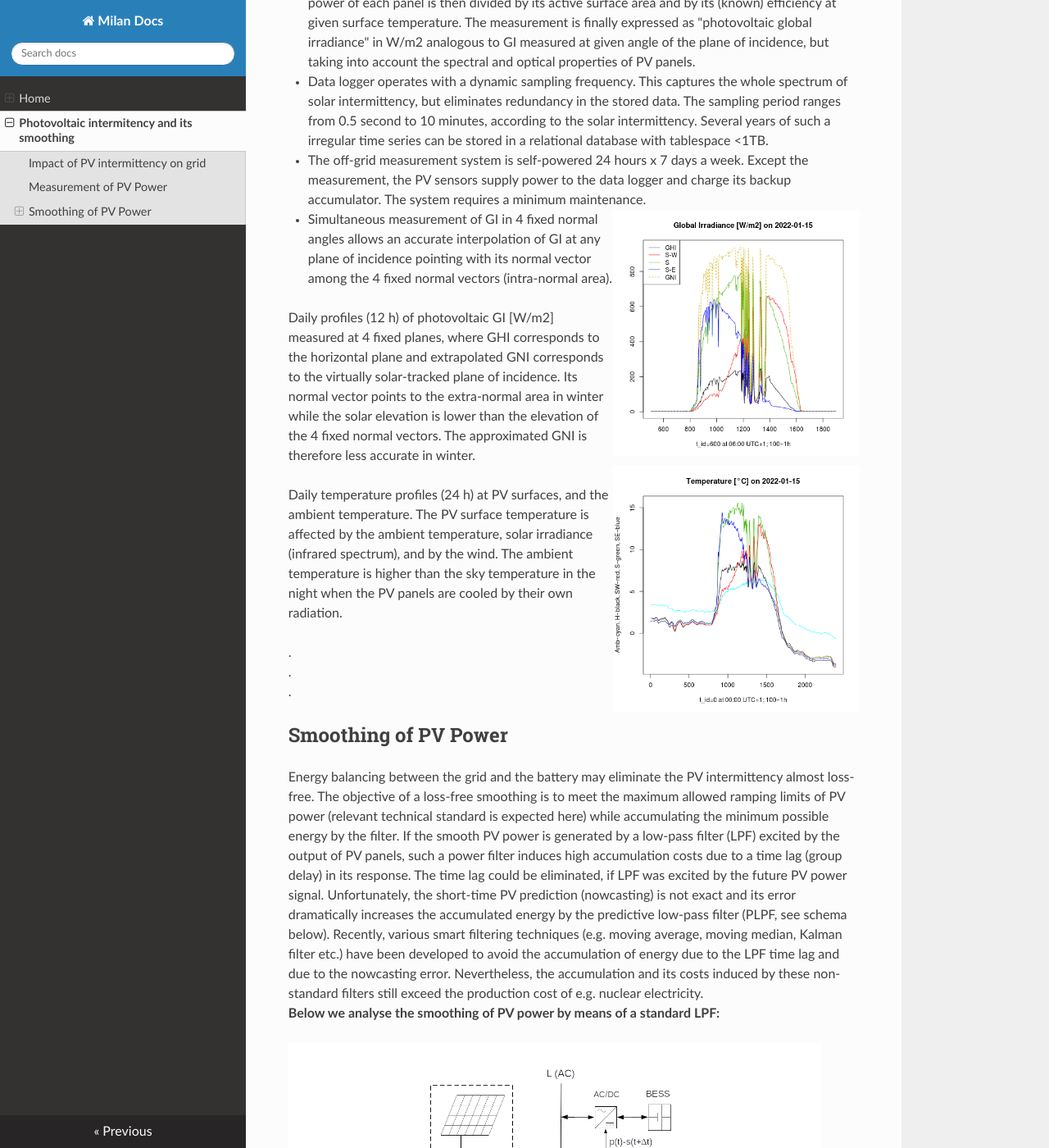
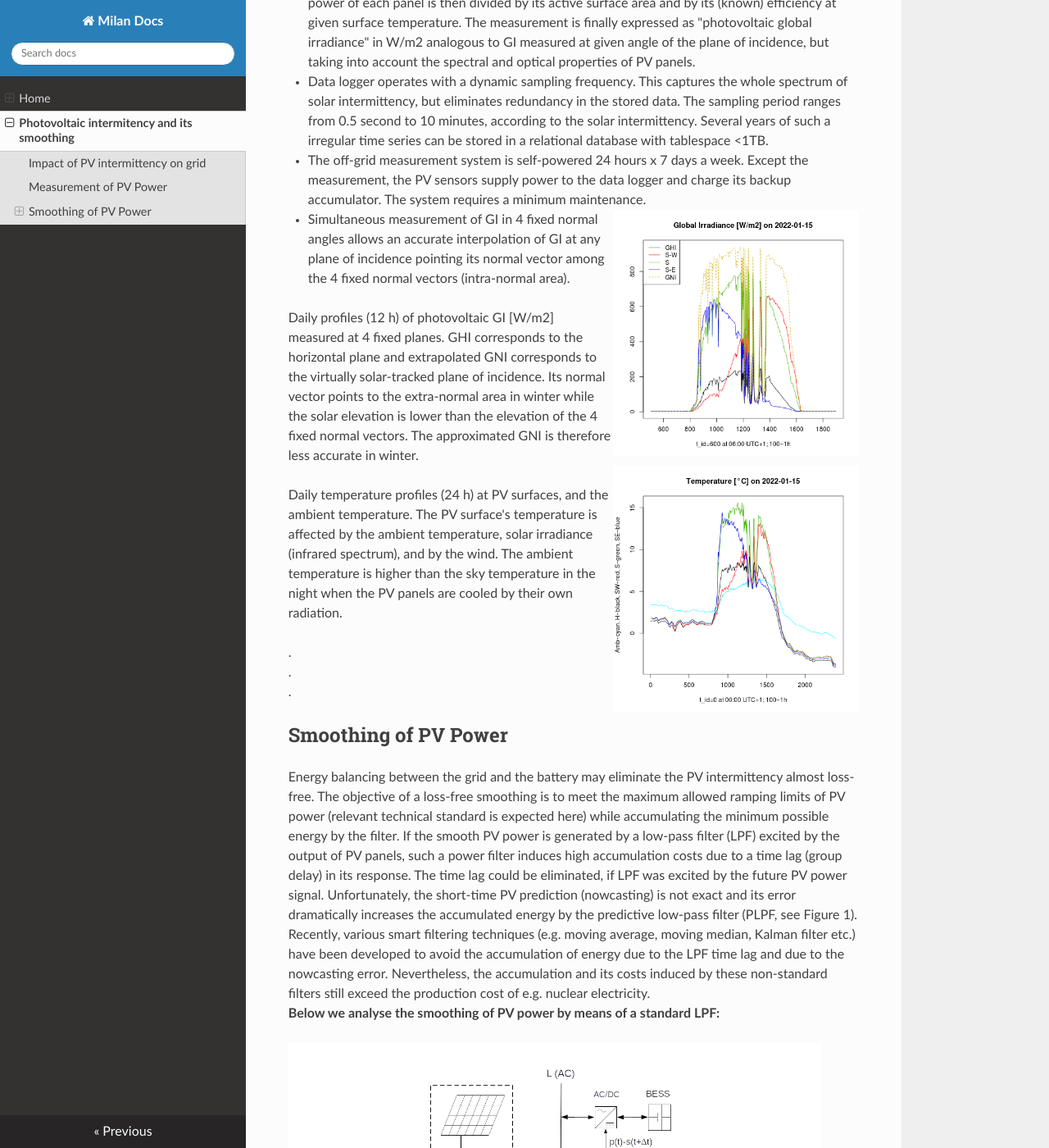
Before and after one commit to mhrons/mhrons.github.io, an MkDocs documentation site: the page built from docs/pv_log.md, in a window 1280 px wide and 1400 px high, scrolled down 2021 px. Shown: the whole window at 82% size. Built offline with MkDocs 1.6.1, drawn with Linux system fonts in a browser that asks for light colours; nearby versions of some CDN libraries; formulas are drawn with MathJax 3; some of the changed text lies outside the part shown.

Commit message:
initial version 0.3

```diff
--- a/docs/pv_log.md
+++ b/docs/pv_log.md
@@ -35,19 +35,19 @@ Here are the main system highlights:
 * Data logger operates with a dynamic sampling frequency. This captures the whole spectrum of solar intermittency, but eliminates redundancy in the stored data. The sampling period ranges from 0.5 second to 10 minutes, according to the solar intermittency. Several years of such a irregular time series can be stored in a relational database with tablespace <1TB.
 * The off-grid measurement system is self-powered 24 hours x 7 days a week. Except the measurement, the PV sensors supply power to the data logger and charge its backup accumulator. The system requires a minimum maintenance.
 ![GI](img/GI.2022-01-15.png){ width="300"  align=right }
-* Simultaneous measurement of GI in 4 fixed normal angles allows an accurate interpolation of GI at any plane of incidence pointing with its normal vector among the 4 fixed normal vectors (intra-normal area).
+* Simultaneous measurement of GI in 4 fixed normal angles allows an accurate interpolation of GI at any plane of incidence pointing its normal vector among the 4 fixed normal vectors (intra-normal area).
 
-Daily profiles (12 h) of photovoltaic GI [W/m2] measured at 4 fixed planes, where GHI corresponds to the horizontal plane and extrapolated GNI corresponds to the virtually solar-tracked plane of incidence. Its normal vector points to the extra-normal area in winter while the solar elevation is lower than the elevation of the 4 fixed normal vectors. The approximated GNI is therefore less accurate in winter.
+Daily profiles (12 h) of photovoltaic GI [W/m2] measured at 4 fixed planes. GHI corresponds to the horizontal plane and extrapolated GNI corresponds to the virtually solar-tracked plane of incidence. Its normal vector points to the extra-normal area in winter while the solar elevation is lower than the elevation of the 4 fixed normal vectors. The approximated GNI is therefore less accurate in winter.
 ![Cels](img/Cels.2022-01-15.png){ width="300"  align=right }
 
-Daily temperature profiles (24 h) at PV surfaces, and the ambient temperature. The PV surface temperature is affected by the ambient temperature, solar irradiance (infrared spectrum), and by the wind. The ambient temperature is higher than the sky temperature in the night when the PV panels are cooled by their own radiation.
+Daily temperature profiles (24 h) at PV surfaces, and the ambient temperature. The PV surface's temperature is affected by the ambient temperature, solar irradiance (infrared spectrum), and by the wind. The ambient temperature is higher than the sky temperature in the night when the PV panels are cooled by their own radiation.
 
 .
 .
 .
 
 ## Smoothing of PV Power
-Energy balancing between the grid and the battery may eliminate the PV intermittency almost loss-free. The objective of a loss-free smoothing is to meet the maximum allowed ramping limits of PV power (relevant technical standard is expected here) while accumulating the minimum possible energy by the filter. If the smooth PV power is generated by a low-pass filter (LPF) excited by the output of PV panels, such a power filter induces high accumulation costs due to a time lag (group delay) in its response. The time lag could be eliminated, if LPF was excited by the future PV power signal. Unfortunately, the short-time PV prediction (nowcasting) is not exact and its error dramatically increases the accumulated energy by the predictive low-pass filter (PLPF, see schema below). Recently, various smart filtering techniques (e.g. moving average, moving median, Kalman filter etc.) have been developed to avoid the accumulation of energy due to the LPF time lag and due to the nowcasting error. Nevertheless, the accumulation and its costs induced by these non-standard filters still exceed the production cost of e.g. nuclear electricity.
+Energy balancing between the grid and the battery may eliminate the PV intermittency almost loss-free. The objective of a loss-free smoothing is to meet the maximum allowed ramping limits of PV power (relevant technical standard is expected here) while accumulating the minimum possible energy by the filter. If the smooth PV power is generated by a low-pass filter (LPF) excited by the output of PV panels, such a power filter induces high accumulation costs due to a time lag (group delay) in its response. The time lag could be eliminated, if LPF was excited by the future PV power signal. Unfortunately, the short-time PV prediction (nowcasting) is not exact and its error dramatically increases the accumulated energy by the predictive low-pass filter (PLPF, see Figure 1). Recently, various smart filtering techniques (e.g. moving average, moving median, Kalman filter etc.) have been developed to avoid the accumulation of energy due to the LPF time lag and due to the nowcasting error. Nevertheless, the accumulation and its costs induced by these non-standard filters still exceed the production cost of e.g. nuclear electricity.
 **Below we analyse the smoothing of PV power by means of a standard LPF:**
 
 <figure markdown>
```
Also changed, not shown: other parts of docs/pv_log.md (+6 -6 lines).
